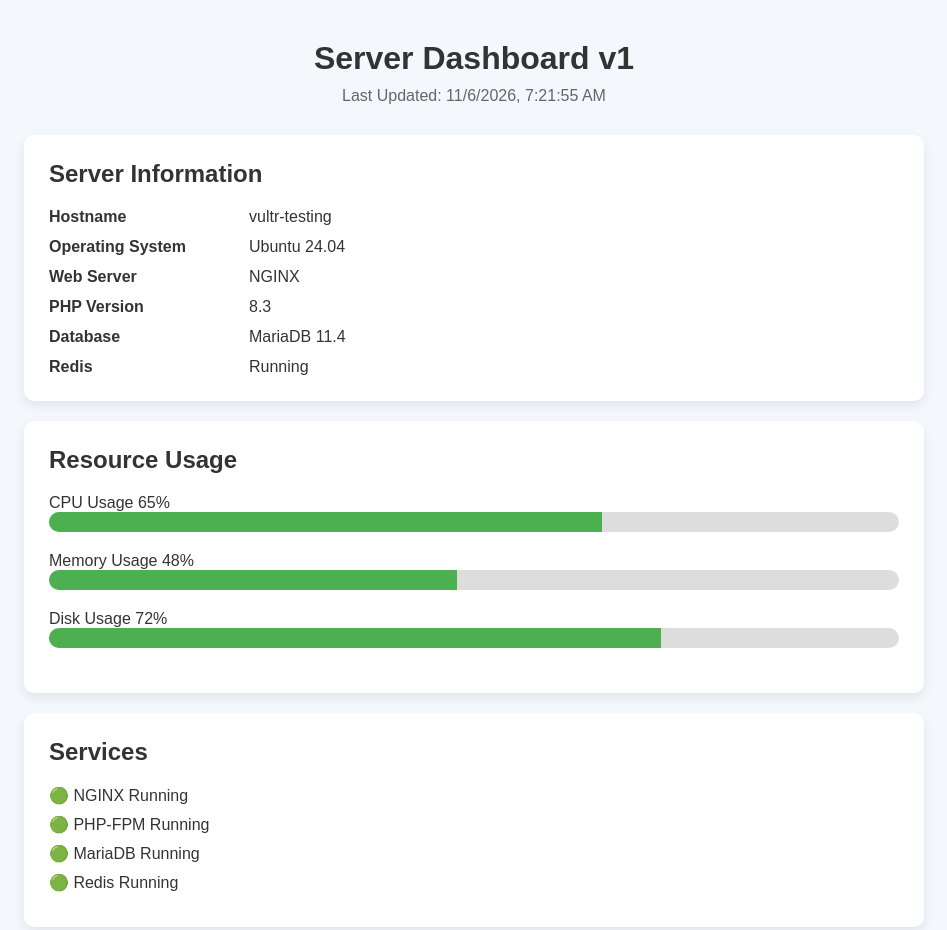
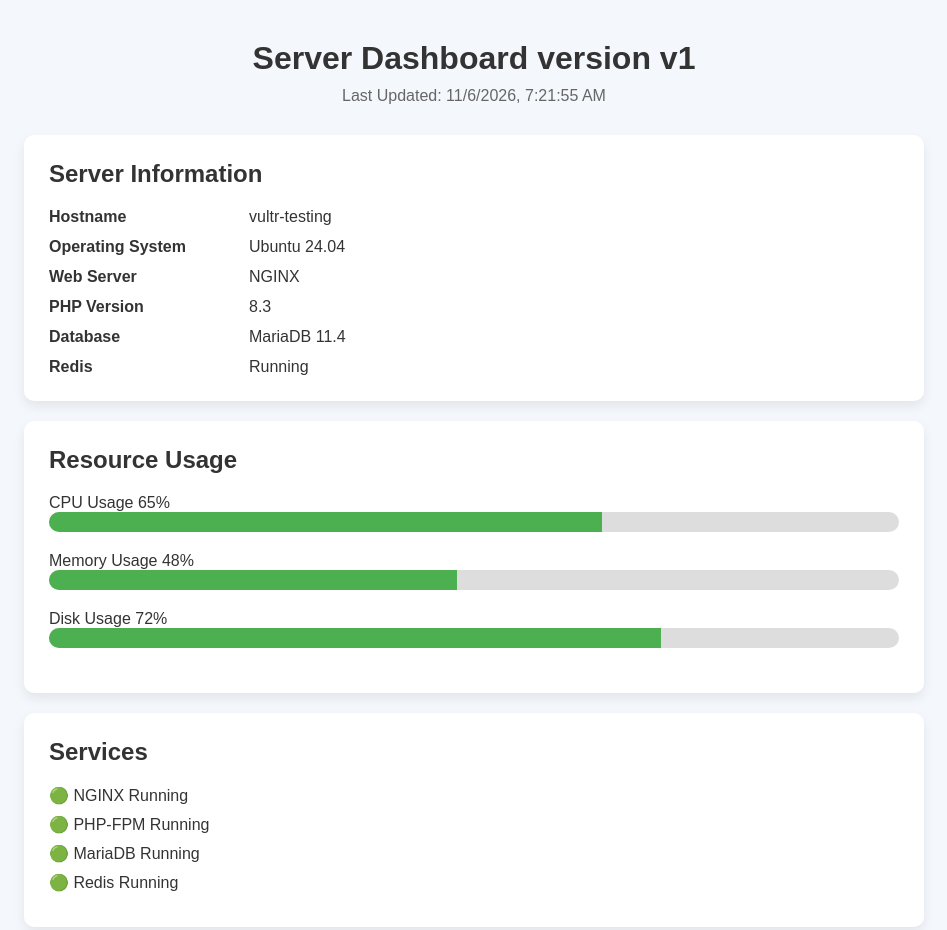
Before and after one commit to misam02/server-status-dashboard, a plain HTML site: page index.html in a window 1280 px wide. Shown: the top 930 px of the page, without its empty margins (166-1113 px from the left). Drawn offline with Linux system fonts and the light colour scheme.

Commit message:
Changed html

```diff
--- a/index.html
+++ b/index.html
@@ -12,7 +12,7 @@
 <div class="container">
 
     <header>
-	<h1>Server Dashboard v1</h1>
+	<h1>Server Dashboard version v1</h1>
         <p id="time"></p>
     </header>
 
```
